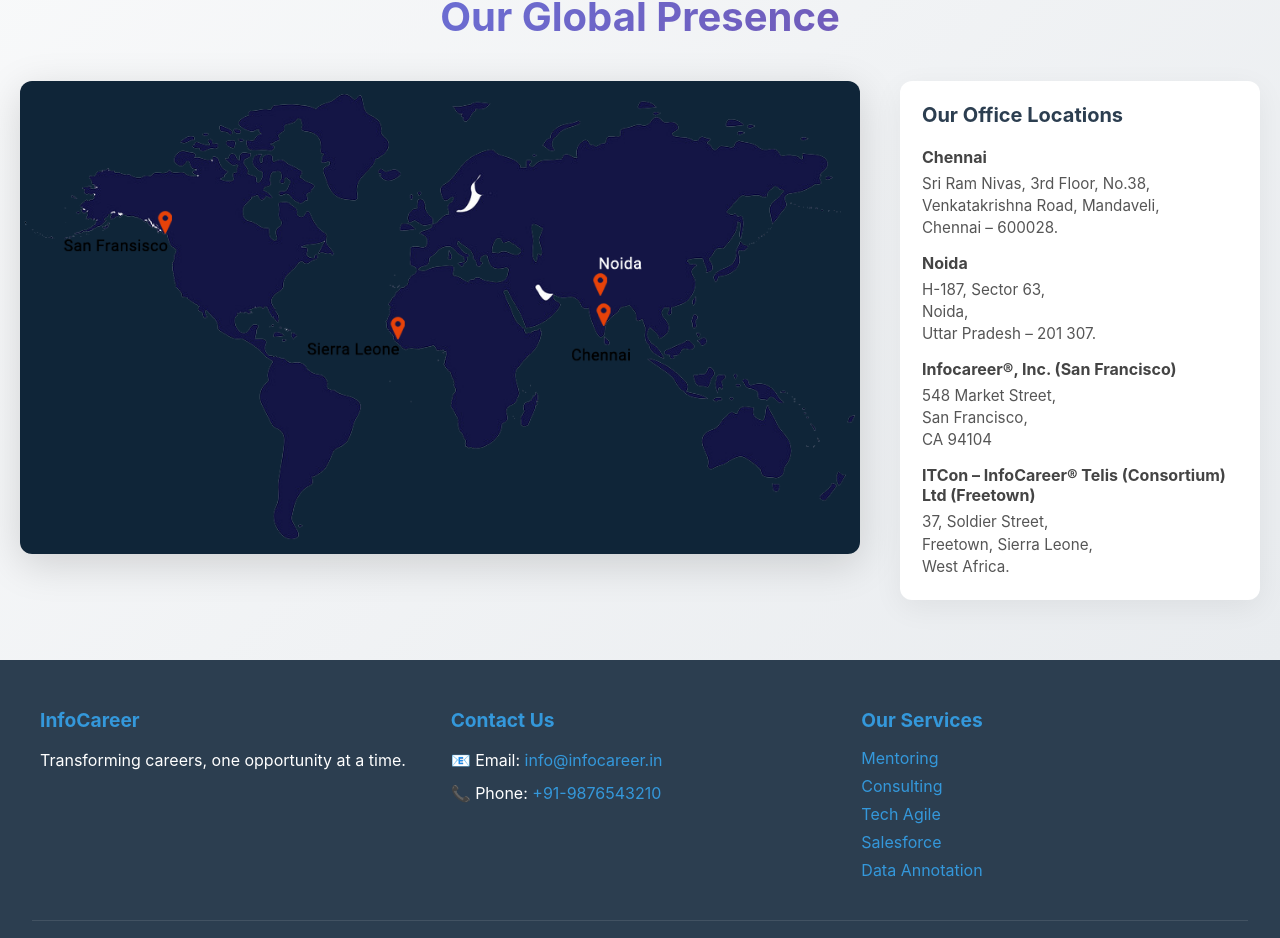
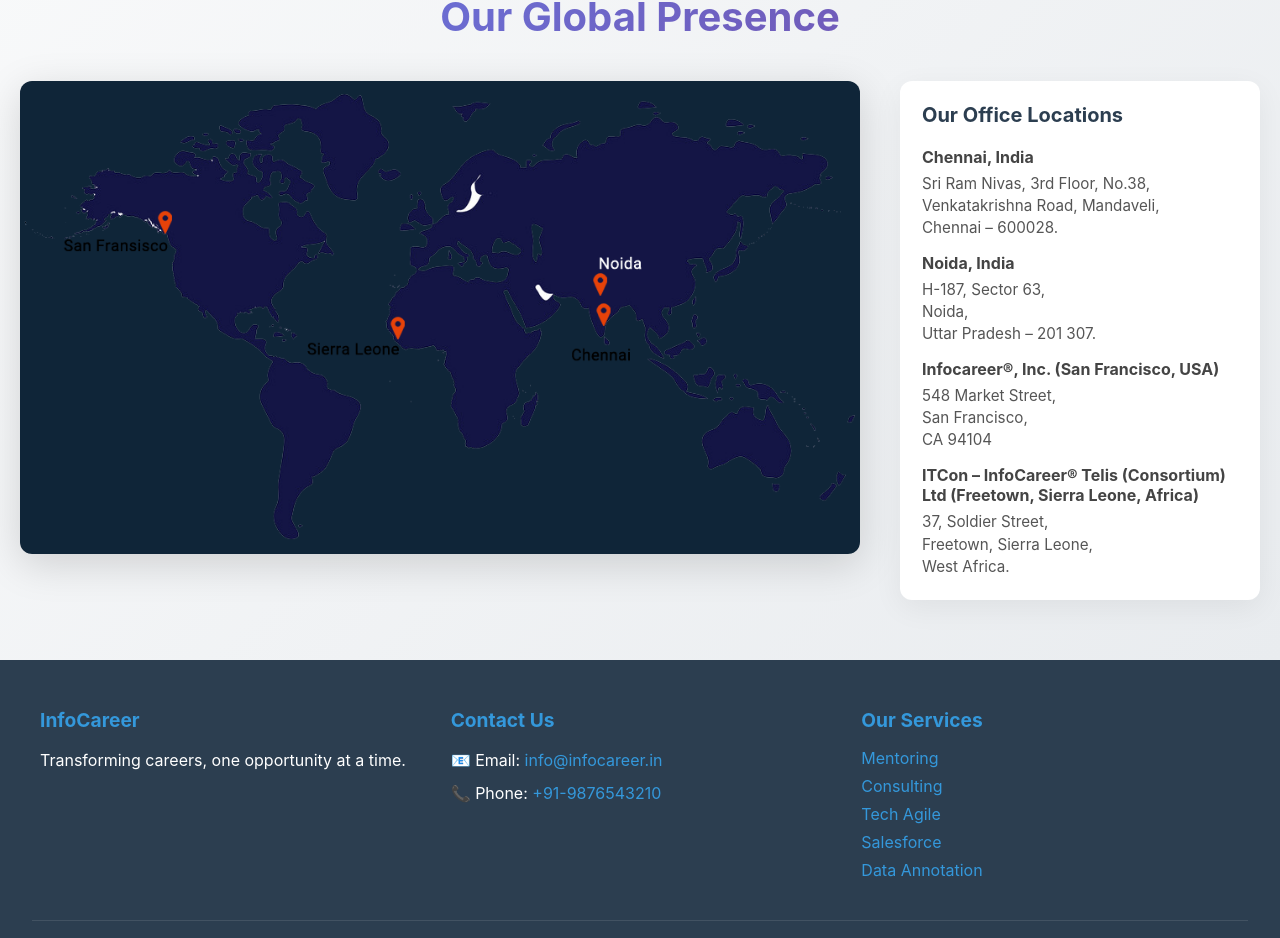
Before and after one commit to shrinidhimurthi/goldenplanet, a React (Create React App) app: page / in a window 1280 px wide. Shown: the part 1226-2164 px from the top of the page. Built offline with nearby package versions, Linux system fonts and the light colour scheme.

Commit message:
chore(content): add country/region labels to office headings\n\n- Chennai -> Chennai, India\n- Noida -> Noida, India\n- Infocareer (San Francisco) -> include USA\n- ITCon (Freetown) -> include Sierra Leone, Africa

```diff
--- a/src/components/Home/Home.js
+++ b/src/components/Home/Home.js
@@ -90,7 +90,7 @@
             <h3>Our Office Locations</h3>
 
             <div className="office-item">
-              <h4>Chennai</h4>
+              <h4>Chennai, India</h4>
               <address>
                 Sri Ram Nivas, 3rd Floor, No.38,<br />
                 Venkatakrishna Road, Mandaveli,<br />
@@ -99,7 +99,7 @@
             </div>
 
             <div className="office-item">
-              <h4>Noida</h4>
+              <h4>Noida, India</h4>
               <address>
                 H-187, Sector 63,<br />
                 Noida,<br />
@@ -108,7 +108,7 @@
             </div>
 
             <div className="office-item">
-              <h4>Infocareer®, Inc. (San Francisco)</h4>
+              <h4>Infocareer®, Inc. (San Francisco, USA)</h4>
               <address>
                 548 Market Street,<br />
                 San Francisco,<br />
@@ -117,7 +117,7 @@
             </div>
 
             <div className="office-item">
-              <h4>ITCon – InfoCareer® Telis (Consortium) Ltd (Freetown)</h4>
+              <h4>ITCon – InfoCareer® Telis (Consortium) Ltd (Freetown, Sierra Leone, Africa)</h4>
               <address>
                 37, Soldier Street,<br />
                 Freetown, Sierra Leone,<br />
```
